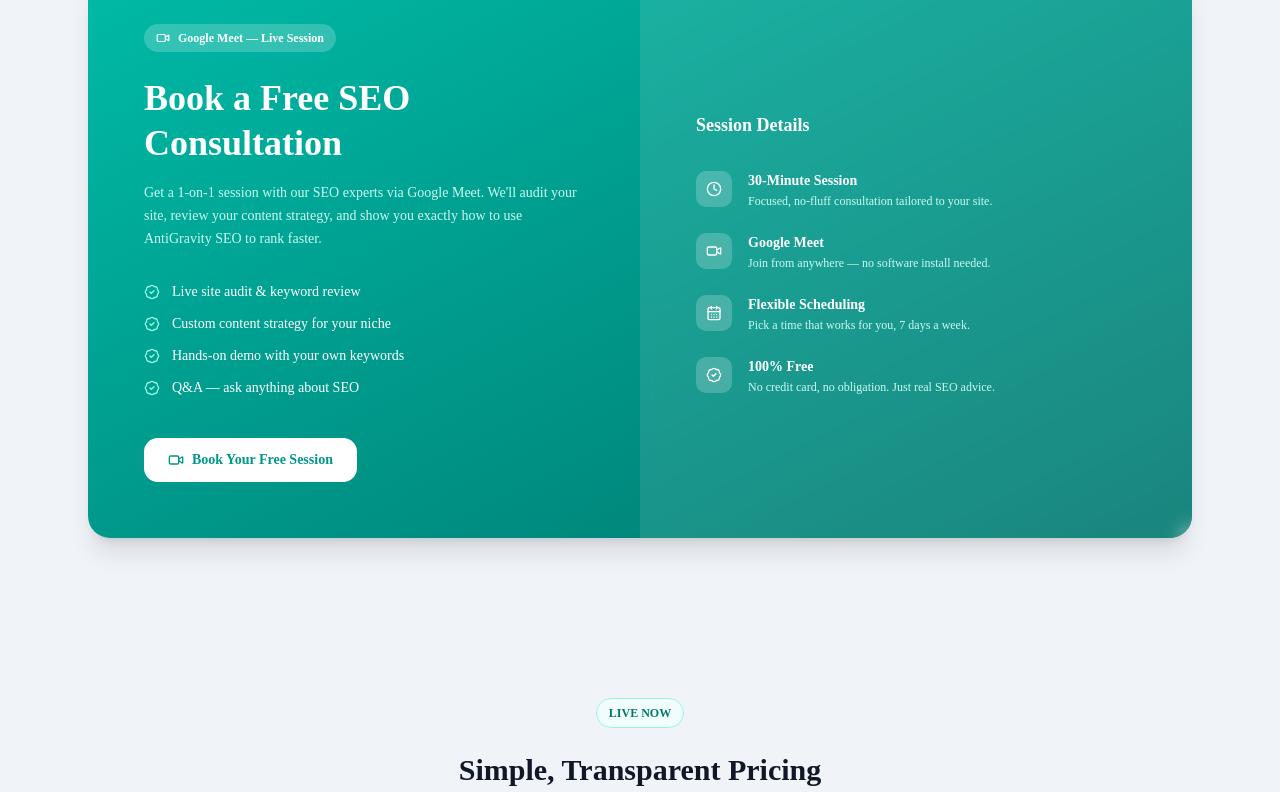
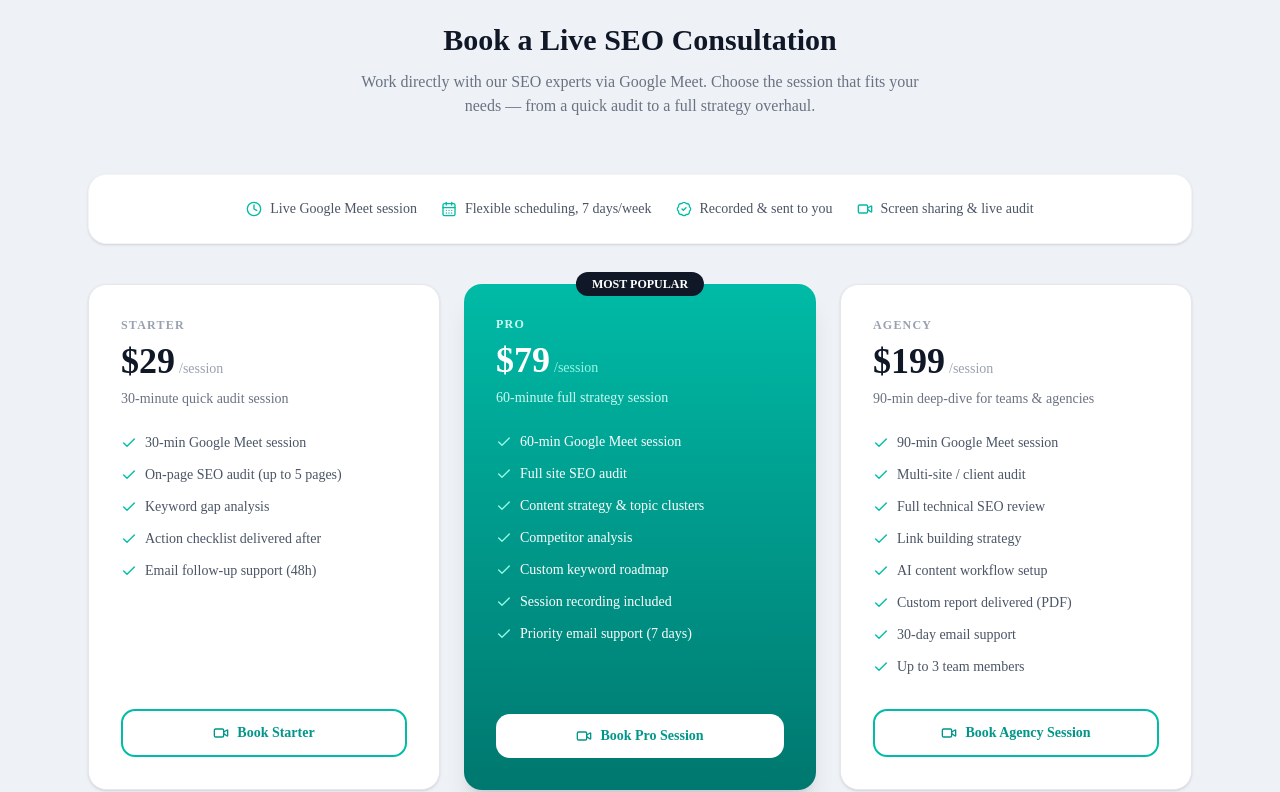
Before and after one commit to aimadbikerchalenetu21-code/antigravity-seo, a Next.js app: page / in a window 1280 px wide. Shown: the part 2511-3303 px from the top of the page. Built offline with nearby package versions, Linux system fonts and the light colour scheme; no server answers.

Commit message:
feat: replace free consultation with paid pricing plans (Starter 9, Pro 9, Agency 99)

```diff
--- a/src/app/page.tsx
+++ b/src/app/page.tsx
@@ -240,31 +240,56 @@ export default async function LandingPage() {
       </section>
 
       {/* CONSULTATION */}
-      <section id="consultation" className="py-20">
+      <section id="consultation" className="py-20 bg-[#eef2f7]">
         <div className="max-w-6xl mx-auto px-6">
-          <div className="bg-gradient-to-br from-teal-500 to-teal-700 rounded-3xl overflow-hidden shadow-xl">
-            <div className="grid grid-cols-1 md:grid-cols-2 gap-0">
-              {/* Left */}
-              <div className="p-10 md:p-14 flex flex-col justify-center">
-                <div className="inline-flex items-center gap-2 bg-white/20 text-white text-xs font-semibold px-3 py-1.5 rounded-full mb-6 w-fit">
+          <div className="text-center mb-14">
+            <div className="inline-flex items-center gap-2 bg-teal-50 border border-teal-200 text-teal-700 text-xs font-semibold px-3 py-1.5 rounded-full mb-6">
               <Video className="h-3.5 w-3.5" />
-                  Google Meet — Live Session
+              Google Meet — 1-on-1 SEO Consultation
             </div>
-                <h2 className="text-3xl md:text-4xl font-extrabold text-white leading-tight mb-4">
-                  Book a Free SEO<br />Consultation
-                </h2>
-                <p className="text-teal-100 text-sm leading-relaxed mb-8">
-                  Get a 1-on-1 session with our SEO experts via Google Meet. We&apos;ll audit your site, review your content strategy, and show you exactly how to use AntiGravity SEO to rank faster.
+            <h2 className="text-3xl font-bold text-gray-900 mb-3">Book a Live SEO Consultation</h2>
+            <p className="text-gray-500 max-w-xl mx-auto">
+              Work directly with our SEO experts via Google Meet. Choose the session that fits your needs — from a quick audit to a full strategy overhaul.
             </p>
-                <ul className="space-y-3 mb-10">
+          </div>
+
+          {/* What's included banner */}
+          <div className="bg-white rounded-2xl border border-gray-100 shadow-sm p-6 mb-10 flex flex-wrap gap-6 justify-center">
             {[
-                    "Live site audit & keyword review",
-                    "Custom content strategy for your niche",
-                    "Hands-on demo with your own keywords",
-                    "Q&A — ask anything about SEO",
+              { icon: Clock, text: "Live Google Meet session" },
+              { icon: CalendarDays, text: "Flexible scheduling, 7 days/week" },
+              { icon: BadgeCheck, text: "Recorded & sent to you" },
+              { icon: Video, text: "Screen sharing & live audit" },
+            ].map(({ icon: Icon, text }) => (
+              <div key={text} className="flex items-center gap-2 text-sm text-gray-600">
+                <Icon className="h-4 w-4 text-teal-500 shrink-0" />
+                {text}
+              </div>
+            ))}
+          </div>
+
+          {/* Pricing Plans */}
+          <div className="grid grid-cols-1 md:grid-cols-3 gap-6">
+            {/* Starter */}
+            <div className="bg-white rounded-2xl border border-gray-200 shadow-sm p-8 flex flex-col">
+              <div className="mb-6">
+                <p className="text-xs font-bold text-gray-400 uppercase tracking-widest mb-2">Starter</p>
+                <div className="flex items-baseline gap-1">
+                  <span className="text-4xl font-extrabold text-gray-900">$29</span>
+                  <span className="text-gray-400 text-sm">/session</span>
+                </div>
+                <p className="text-sm text-gray-500 mt-2">30-minute quick audit session</p>
+              </div>
+              <ul className="space-y-3 mb-8 flex-1">
+                {[
+                  "30-min Google Meet session",
+                  "On-page SEO audit (up to 5 pages)",
+                  "Keyword gap analysis",
+                  "Action checklist delivered after",
+                  "Email follow-up support (48h)",
                 ].map((item) => (
-                    <li key={item} className="flex items-center gap-3 text-sm text-white">
-                      <BadgeCheck className="h-4 w-4 text-teal-200 shrink-0" />
+                  <li key={item} className="flex items-start gap-2 text-sm text-gray-600">
+                    <Check className="h-4 w-4 text-teal-500 shrink-0 mt-0.5" />
                     {item}
                   </li>
                 ))}
@@ -273,49 +298,86 @@ export default async function LandingPage() {
                 href="https://meet.google.com/new"
                 target="_blank"
                 rel="noopener noreferrer"
-                  className="inline-flex items-center justify-center gap-2 bg-white text-teal-600 font-bold px-6 py-3 rounded-xl hover:bg-teal-50 transition-colors text-sm w-fit"
+                className="flex items-center justify-center gap-2 w-full border-2 border-teal-500 text-teal-600 font-semibold py-3 rounded-xl hover:bg-teal-50 transition-colors text-sm"
               >
-                  <Video className="h-4 w-4" />
-                  Book Your Free Session
+                <Video className="h-4 w-4" /> Book Starter
               </a>
             </div>
 
-              {/* Right */}
-              <div className="bg-white/10 backdrop-blur p-10 md:p-14 flex flex-col justify-center gap-6">
-                <h3 className="text-white font-bold text-lg mb-2">Session Details</h3>
+            {/* Pro — featured */}
+            <div className="bg-gradient-to-b from-teal-500 to-teal-700 rounded-2xl shadow-xl p-8 flex flex-col relative">
+              <div className="absolute -top-3 left-1/2 -translate-x-1/2 bg-gray-900 text-white text-xs font-bold px-4 py-1 rounded-full">
+                MOST POPULAR
+              </div>
+              <div className="mb-6">
+                <p className="text-xs font-bold text-teal-100 uppercase tracking-widest mb-2">Pro</p>
+                <div className="flex items-baseline gap-1">
+                  <span className="text-4xl font-extrabold text-white">$79</span>
+                  <span className="text-teal-200 text-sm">/session</span>
+                </div>
+                <p className="text-sm text-teal-100 mt-2">60-minute full strategy session</p>
+              </div>
+              <ul className="space-y-3 mb-8 flex-1">
                 {[
-                  {
-                    icon: Clock,
-                    title: "30-Minute Session",
-                    desc: "Focused, no-fluff consultation tailored to your site.",
-                  },
-                  {
-                    icon: Video,
-                    title: "Google Meet",
-                    desc: "Join from anywhere — no software install needed.",
-                  },
-                  {
-                    icon: CalendarDays,
-                    title: "Flexible Scheduling",
-                    desc: "Pick a time that works for you, 7 days a week.",
-                  },
-                  {
-                    icon: BadgeCheck,
-                    title: "100% Free",
-                    desc: "No credit card, no obligation. Just real SEO advice.",
-                  },
-                ].map(({ icon: Icon, title, desc }) => (
-                  <div key={title} className="flex items-start gap-4">
-                    <div className="w-9 h-9 rounded-lg bg-white/20 flex items-center justify-center shrink-0">
-                      <Icon className="h-4 w-4 text-white" />
+                  "60-min Google Meet session",
+                  "Full site SEO audit",
+                  "Content strategy & topic clusters",
+                  "Competitor analysis",
+                  "Custom keyword roadmap",
+                  "Session recording included",
+                  "Priority email support (7 days)",
+                ].map((item) => (
+                  <li key={item} className="flex items-start gap-2 text-sm text-white">
+                    <Check className="h-4 w-4 text-teal-200 shrink-0 mt-0.5" />
+                    {item}
+                  </li>
+                ))}
+              </ul>
+              <a
+                href="https://meet.google.com/new"
+                target="_blank"
+                rel="noopener noreferrer"
+                className="flex items-center justify-center gap-2 w-full bg-white text-teal-600 font-bold py-3 rounded-xl hover:bg-teal-50 transition-colors text-sm"
+              >
+                <Video className="h-4 w-4" /> Book Pro Session
+              </a>
             </div>
-                    <div>
-                      <p className="text-white font-semibold text-sm">{title}</p>
-                      <p className="text-teal-100 text-xs mt-0.5">{desc}</p>
+
+            {/* Agency */}
+            <div className="bg-white rounded-2xl border border-gray-200 shadow-sm p-8 flex flex-col">
+              <div className="mb-6">
+                <p className="text-xs font-bold text-gray-400 uppercase tracking-widest mb-2">Agency</p>
+                <div className="flex items-baseline gap-1">
+                  <span className="text-4xl font-extrabold text-gray-900">$199</span>
+                  <span className="text-gray-400 text-sm">/session</span>
                 </div>
+                <p className="text-sm text-gray-500 mt-2">90-min deep-dive for teams & agencies</p>
               </div>
+              <ul className="space-y-3 mb-8 flex-1">
+                {[
+                  "90-min Google Meet session",
+                  "Multi-site / client audit",
+                  "Full technical SEO review",
+                  "Link building strategy",
+                  "AI content workflow setup",
+                  "Custom report delivered (PDF)",
+                  "30-day email support",
+                  "Up to 3 team members",
+                ].map((item) => (
+                  <li key={item} className="flex items-start gap-2 text-sm text-gray-600">
+                    <Check className="h-4 w-4 text-teal-500 shrink-0 mt-0.5" />
+                    {item}
+                  </li>
                 ))}
-              </div>
+              </ul>
+              <a
+                href="https://meet.google.com/new"
+                target="_blank"
+                rel="noopener noreferrer"
+                className="flex items-center justify-center gap-2 w-full border-2 border-teal-500 text-teal-600 font-semibold py-3 rounded-xl hover:bg-teal-50 transition-colors text-sm"
+              >
+                <Video className="h-4 w-4" /> Book Agency Session
+              </a>
             </div>
           </div>
         </div>
```
Lines whose indentation alone changed are shown as unchanged.
